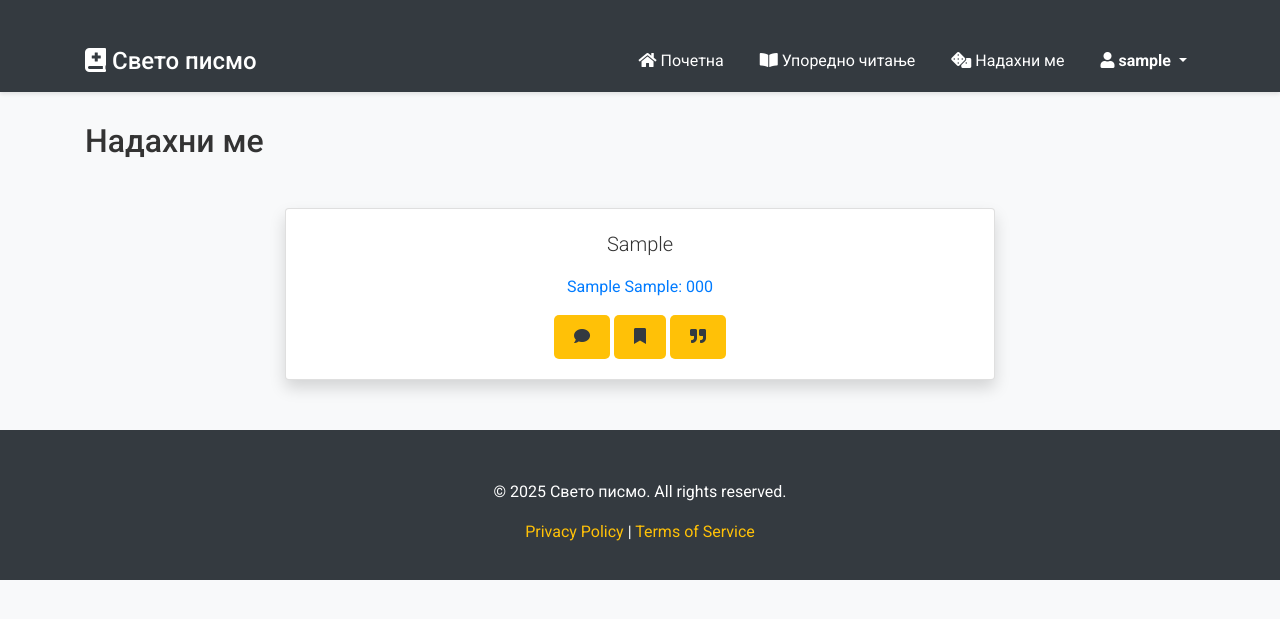
After one commit to meeheey/bible-in-serbian, a Django app: page /books/1/1/1/ in a window 1280 px wide. The commit adds this page. Shown: the top 619 px of the page. Run offline with Django 4.2, Linux system fonts and the light colour scheme; a user stored in the database is signed in; tables that the repository leaves empty hold one stand-in row (values such as "Sample post"); some libraries are stand-ins or nearby versions.

Commit message:
Add view verse view

```diff
--- a/bible_in_serbian/web_page/static/web_page/css/styles.css
+++ b/bible_in_serbian/web_page/static/web_page/css/styles.css
@@ -348,14 +348,14 @@ select:focus {
 }
 
 /*Comment Styles */
-.fas.fa-comment {
+.fa.fa-comment {
     margin-left: 5px;
     cursor: pointer;
     color: #007bff;
 }
 
 /*Bookmark Styles */
-.fas.fa-bookmark {
+.fa.fa-bookmark {
     margin-left: 5px;
     cursor: pointer;
     color: #007bff;
--- a/bible_in_serbian/web_page/static/web_page/randomverse.js
+++ b/bible_in_serbian/web_page/static/web_page/randomverse.js
@@ -102,7 +102,7 @@ document.addEventListener('DOMContentLoaded', function () {
         if (buttonElement) {
             if (isBookmarked) {
                 // If the verse is bookmarked, show the filled bookmark icon
-                buttonElement.innerHTML = `<i class='fa fa-bookmark'></i>`;
+                buttonElement.innerHTML = `<i class='fas fa-bookmark'></i>`;
             } else {
                 // If the verse is not bookmarked, show the empty bookmark icon
                 buttonElement.innerHTML = `<i class='far fa-bookmark'></i>`;
--- a/bible_in_serbian/web_page/static/web_page/utils.js
+++ b/bible_in_serbian/web_page/static/web_page/utils.js
@@ -43,7 +43,7 @@ export function fetchComments(bookId, targetDivId, csrfToken) {
                 );
                 if (verseElement) {
                     const commentIcon = document.createElement('i');
-                    commentIcon.className = 'fas fa-comment';
+                    commentIcon.className = 'fa fa-comment';
                     commentIcon.title = `${comment.comment}\nCreated on: ${comment.creation_date}`;
                     verseElement.appendChild(commentIcon);
                 }
@@ -82,7 +82,7 @@ export function fetchBookmarks(bookId, targetDivId, csrfToken) {
                 );
                 if (verseElement) {
                     const bookmarkIcon = document.createElement('i');
-                    bookmarkIcon.className = 'fas fa-bookmark';
+                    bookmarkIcon.className = 'fa fa-bookmark';
                     bookmarkIcon.title = `Created on: ${bookmark.creation_date}`;
                     verseElement.appendChild(bookmarkIcon);
                 }
--- /dev/null
+++ b/bible_in_serbian/web_page/static/web_page/viewverse.js
@@ -0,0 +1,107 @@
+import { getCookie } from './utils.js';
+
+// Declare csrfToken at the top of the script
+const csrfToken = getCookie('csrftoken');
+
+document.addEventListener('DOMContentLoaded', function () {
+
+    let verse = {};  // Define verse globally
+    let bookId = JSON.parse(document.getElementById('book_id').textContent);
+    let chapter = JSON.parse(document.getElementById('chapter').textContent);
+    let verseNumber = JSON.parse(document.getElementById('verse_number').textContent);
+    let isBookmarked = JSON.parse(document.getElementById('is_bookmarked').textContent);
+
+    // Function to save a bookmark
+    function saveBookmark() {
+        const data = {
+            book_id: bookId,
+            chapter: chapter,
+            verse_number: verseNumber,
+        };
+
+        fetch('/fetch/save_bookmark/', {
+            method: 'POST',
+            headers: {
+                'Content-Type': 'application/json',
+                'X-CSRFToken': csrfToken,
+            },
+            body: JSON.stringify(data),
+        })
+        .then((response) => response.json())
+        .then((data) => {
+            if (data.status === 'success') {
+                alert('Обележивач је успешно сачуван.');
+            } else {
+                alert(`Грешка: ${data.message}`);
+            }
+        })
+        .catch((error) => {
+            console.error('Грешка:', error);
+            alert('Дошло је до грешке приликом чувања обележивача.');
+        });
+    }
+
+    // Function to remove a bookmark
+    function removeBookmark() {
+        const data = {
+            book_id: bookId,
+            chapter: chapter,
+            verse_number: verseNumber,
+        };
+
+        fetch('/fetch/delete_bookmark/', {
+            method: 'POST',
+            headers: {
+                'Content-Type': 'application/json',
+                'X-CSRFToken': csrfToken,
+            },
+            body: JSON.stringify(data),
+        })
+        .then((response) => response.json())
+        .then((data) => {
+            if (data.status === 'success') {
+                alert('Обележивач је успешно уклоњен.');
+            } else {
+                alert(`Грешка: ${data.message}`);
+            }
+        })
+        .catch((error) => {
+            console.error('Грешка:', error);
+            alert('Дошло је до грешке приликом уклањања обележивача.');
+        });
+    }
+
+    // Function to update the button based on bookmark status
+    function changeButton() {
+        const buttonElement = document.getElementById('save-or-remove-bookmark-btn');  // Get the button element by ID
+        if (buttonElement) {
+            if (isBookmarked) {
+                // If the verse is bookmarked, show the filled bookmark icon
+                buttonElement.innerHTML = `<i class='fas fa-bookmark'></i>`;
+            } else {
+                // If the verse is not bookmarked, show the empty bookmark icon
+                buttonElement.innerHTML = `<i class='far fa-bookmark'></i>`;
+            }
+        }
+    }
+
+    // Change button initially based on the first fetched verse
+    changeButton();
+
+    // Add event listener to handle bookmark button click
+    document.getElementById('save-or-remove-bookmark-btn').addEventListener('click', function (e) {
+        if (isBookmarked) {
+            removeBookmark();  // Remove bookmark if already bookmarked
+        } else {
+            saveBookmark();  // Save bookmark if not bookmarked
+        }
+
+        // Toggle the bookmark status
+        isBookmarked = !isBookmarked;
+
+        // After updating the bookmark, update the button's appearance
+        changeButton();
+
+        e.target.blur(); // Remove focus
+    });
+});
--- a/bible_in_serbian/web_page/templates/web_page/bookmarks.html
+++ b/bible_in_serbian/web_page/templates/web_page/bookmarks.html
@@ -10,7 +10,7 @@
         <div class="book-card" data-book-id="{{ book_data.book.id }}">
             <div class="book-card-inner">
                 <button class="book-btn bookmark">
-                    <i class="fa fa-bookmark"></i>
+                    <i class="fas fa-bookmark"></i>
                 </button>
                 <a href="{% url 'show_book' book_id=bookmark.verse.book.id %}" class="book-link">
                     <div class="book-acronym unselectable">
--- a/bible_in_serbian/web_page/templates/web_page/layout.html
+++ b/bible_in_serbian/web_page/templates/web_page/layout.html
@@ -35,7 +35,7 @@
                         </a></strong>
                         <div class="dropdown-menu" aria-labelledby="navbarDropdown">
                             {% if user.is_authenticated %}
-                                <a class="dropdown-item" href="{% url 'show_bookmarks' %}"><i class="fa fa-bookmark"></i> Преглед обележивача</a>
+                                <a class="dropdown-item" href="{% url 'show_bookmarks' %}"><i class="fas fa-bookmark"></i> Преглед обележивача</a>
                                 <a class="dropdown-item" href="{% url 'show_read_books' %}"><i class="fas fa-mountain"></i> Прати прогрес</a>
                                 <a class="dropdown-item" href="{% url 'logout' %}"><i class="fas fa-user-slash"></i> Одјава</a>
                             {% else %}
--- /dev/null
+++ b/bible_in_serbian/web_page/templates/web_page/verse.html
@@ -0,0 +1,39 @@
+{% extends "web_page/layout.html" %}
+{% load static %}
+
+{% block body %}
+
+<h2>Надахни ме</h2>
+
+<div class="container mt-5">
+    <div class="row justify-content-center">
+        <div class="col-md-8">
+            <div class="card shadow">
+                <div class="card-body text-center">
+                    <div id="verse-container">
+                        <p class="lead" id="verse-text">{{ verse.verse }}</p>
+                        <p id="verse-reference" style="color: #007bff;">{{ verse.book.acronym }} {{ verse.chapter_mask }}{% if verse.verse_number != 0 %}{% if verse.verse_number_mask %}:{% endif %} {{ verse.verse_number_mask }}{% endif %}</p>
+                    </div>
+                    <button id="comment-btn" class="btn btn-primary">
+                        <i class='fas fa-comment'></i>
+                    </button>
+                    {% if user.is_authenticated %}
+                    <button id="save-or-remove-bookmark-btn" class="btn btn-primary">
+                    </button>
+                    <button id="quote-btn" class="btn btn-primary">
+                        <i class='fas fa-quote-right'></i>
+                    </button>
+                    {% endif %}
+                </div>
+            </div>
+        </div>
+    </div>
+</div>
+
+{{ verse.book.id|json_script:"book_id" }}
+{{ verse.chapter|json_script:"chapter" }}
+{{ verse.verse_number|json_script:"verse_number" }}
+{{ is_bookmarked|json_script:"is_bookmarked" }}
+<script type="module" src="{% static 'web_page/viewverse.js' %}"></script>
+
+{% endblock %}
--- a/bible_in_serbian/web_page/urls.py
+++ b/bible_in_serbian/web_page/urls.py
@@ -12,6 +12,7 @@ urlpatterns = [
     path('books/<int:book_id>/', views.show_book, name='show_book'),
     path('comparative_reading/', views.comparative_reading, name='comparative reading'),
     path('comment/<comment_id>/', views.view_comment, name="view_comment"),
+    path('books/<int:book_id>/<int:chapter>/<int:verse_number>/', views.view_verse, name='view_verse'),
     path('read/', views.show_read_books, name='show_read_books'),
     path('bookmarks/', views.show_bookmarks, name='show_bookmarks'),
     path('random_verse_generator', views.random_verse_generator, name='random_verse_generator'),
--- a/bible_in_serbian/web_page/views.py
+++ b/bible_in_serbian/web_page/views.py
@@ -86,6 +86,15 @@ def view_comment(request, comment_id):
         "comment": comment
     })
 
+def view_verse(request, book_id, chapter, verse_number):
+    book = Books.objects.get(id=book_id)
+    verse = Verses.objects.get(book=book, chapter=chapter, verse_number=verse_number)
+    exists = Bookmark.objects.filter(verse=verse).exists()
+    return render(request, "web_page/verse.html",{
+        "verse": verse,
+        "is_bookmarked": exists
+    })
+
 def show_read_books(request):
     books = Books.objects.all()
     read_book_ids = ReadBook.objects.filter(author=request.user).values_list('book_id', flat=True)
```
